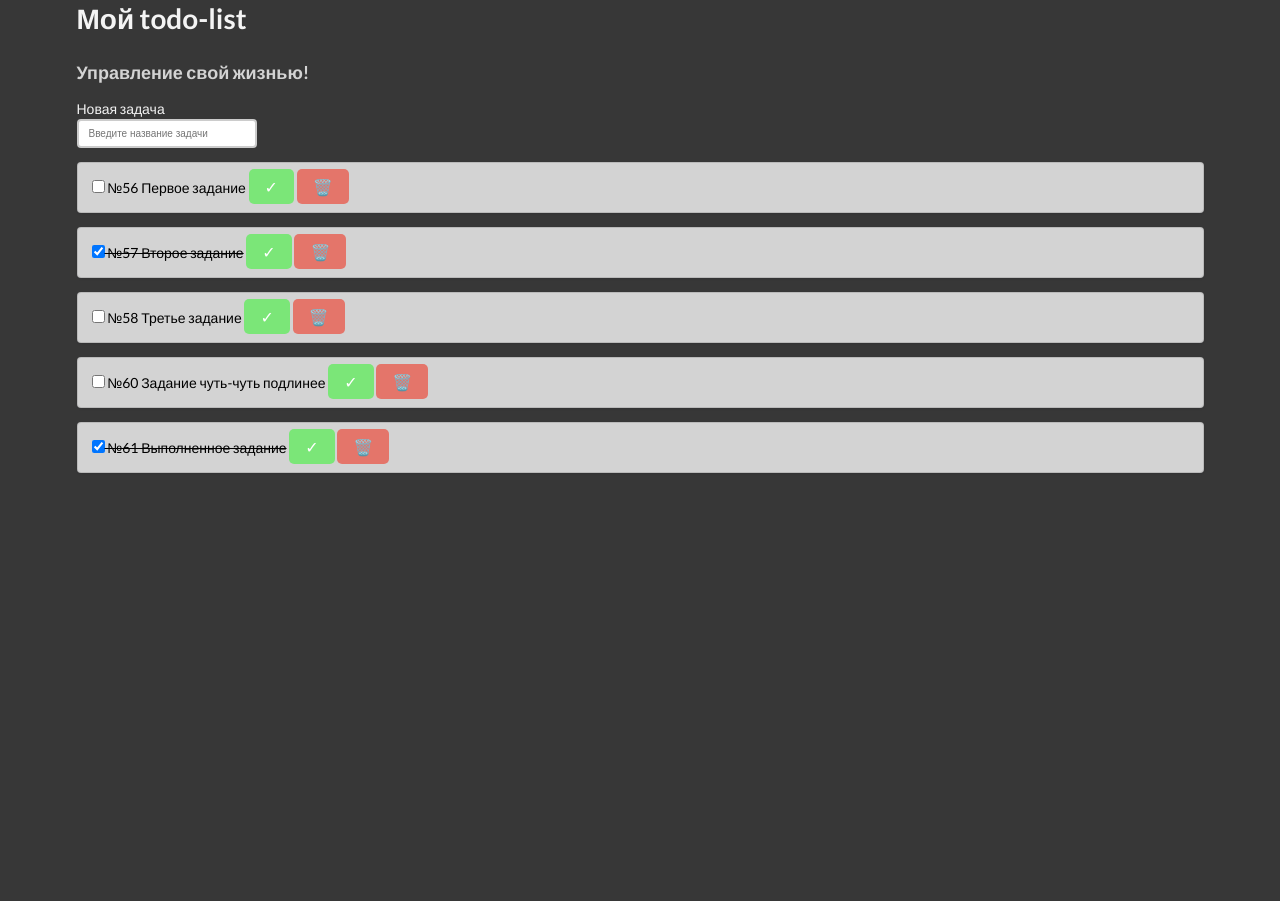
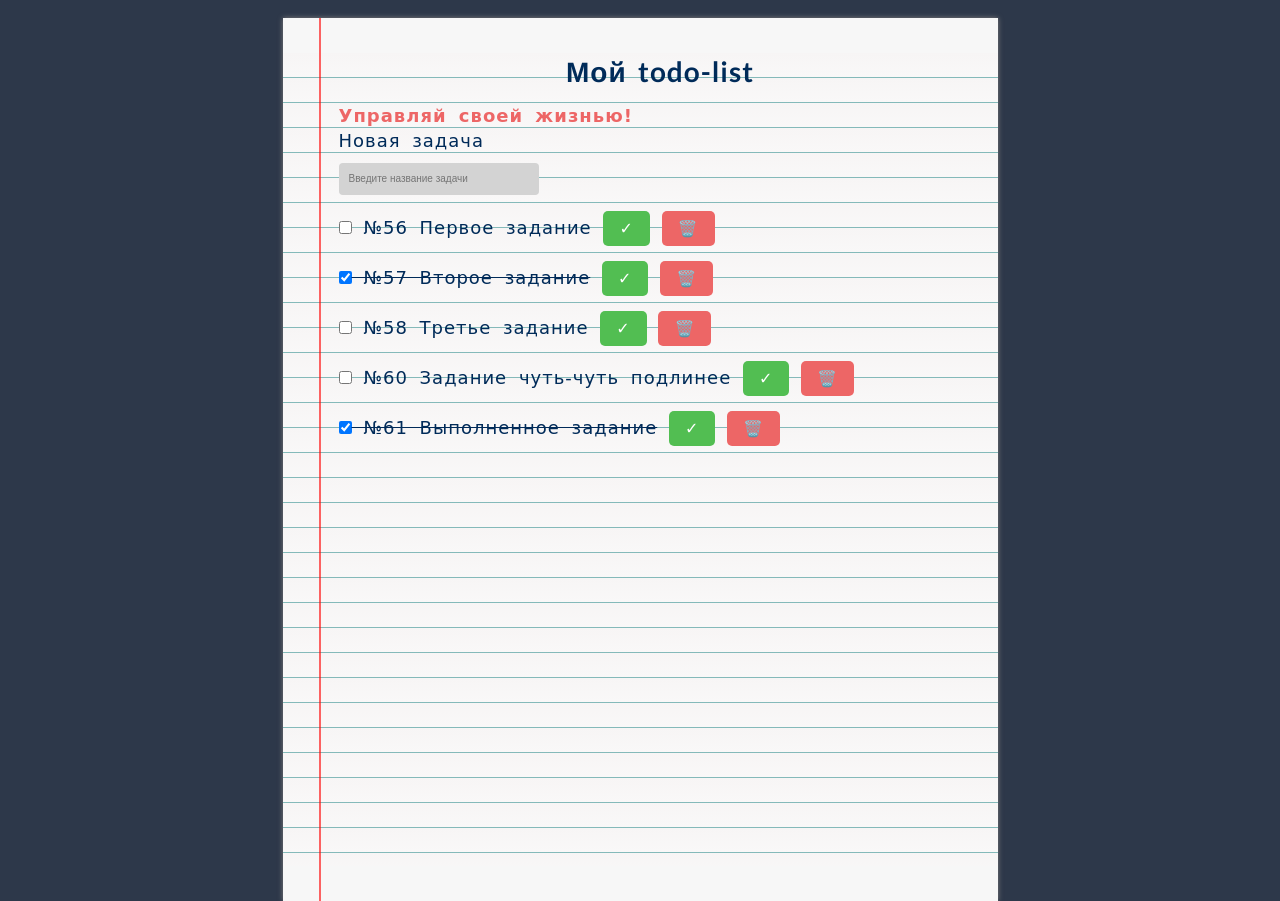
Before and after one commit to MishaNyKarl/todo-list, a Django app: page / in a window 1280 px wide. Before the commit the page ends 473 px from the top, so only its background shows below. Run offline with Django 4.2, Linux system fonts and the light colour scheme; data comes from the database, SQL or seed files in the repository; both versions use the stored data as it was after the commit.

Commit message:
Сделана стилизация под листок бумаги

```diff
--- a/todo/templates/todoapp/index.html
+++ b/todo/templates/todoapp/index.html
@@ -1,23 +1,24 @@
 {% extends 'todoapp/layout.html' %}
 
 {% block content %}
-
+<div id="list_with_lines">
+    <div id="depenukes">
+        <div id="text_dec">
             <div style="margin-top 50px;" class="ui container">
                 <h1>Мой todo-list</h1>
-    <h3 class="header3">Управление свой жизнью!</h3>
+                <b class="uprav">Управляй своей жизнью!</b>
                 <form action="{% url 'add' %}" method="post">
                     {% csrf_token %}
                     <div>
                         <label>Новая задача</label><br>
-            <input type="text" name="title" placeholder="Введите название задачи"><br>
+                        <input type="text" name="title" placeholder="Введите название задачи">
                     </div>
                 </form>
 
 
 
-
+                <div id="zadachi" style="padding-top: 17px">
                 {% for todo in todo_list %}
-<div class="ui segment" style="background:lightgrey">
 
                     {% if todo.is_complete == False %}
 
@@ -29,8 +30,11 @@
                         <p ><input type="checkbox" name="color-1" value="indigo"checked><a class="todos_headers_line-through"> №{{ todo.id }} {{ todo.title }}</a>   <a class="todo_but" href="{% url 'update' todo_id=todo.id %}">✓</a> <a class="delete_but" href="{% url 'delete' todo_id=todo.id %}">🗑️</a></p>
                         {% endif %}
 
-</div>
 
                 {% endfor %}
                 </div>
+            </div>
+        </div>
+    </div>
+</div>
 {% endblock %}
--- a/todo/todolist/static/todolist/css/style.css
+++ b/todo/todolist/static/todolist/css/style.css
@@ -1,51 +1,107 @@
-body, html
-{
-    background: #373737;
-    color: #f4f4f4;
+body{
+    background: #2D384A;
 }
 
-.header3{
-    color: lightgrey;
+h1{
+    text-align:center;
+}
+
+
+#list_with_lines{
+    width: 715px;
+    height: 883px;
+    position: relative;
+    margin: 18px auto;
+    padding-top: 35px;
+    padding-bottom: 35px;
+    background-color: #f7f7f7;
+    box-shadow: 0px 0px 5px 0px #827d7d;
+}
+
+#depenukes {
+    height: 100%;
+    background-image: repeating-linear-gradient(#f7f5f5 0px, #f9f8f8 24px, #107b7b 25px);
+}
+
+#list_with_lines::before {
+    content: '';
+    width: 2px;
+    height: 100%;
+    position: absolute;
+    top: 0;
+    left: 36px;
+    background-color: rgba(255,0,0,0.6);
+ }
+
+#text_dec{
+    padding-top: 0px;
+    padding-left: 56px;
+    padding-right: 16px;
+    line-height: 25px;
+    font-family: 'Dancing Script', cursive;
+    font-size: 18px;
+    letter-spacing: 1px;
+    word-spacing: 5px;
+    color: #002b59;
+}
+
+#zadachi{
+    color: #002b59;
+}
+
+
+.uprav {
+    text-align:center;
+    color: #ed6666;
 }
 
 input[type=text] {
-    width: 180px;
+    color: #002b59;
+    margin-top: 10px;
+    width: 200px;
     box-sizing: border-box;
-    border: 2px solid #ccc;
+    border: 0px solid #ccc;
     border-radius: 4px;
     font-size: 10px;
-    background-color: white;
+    background-color: lightgrey;
     background-position: 10px 10px;
     background-repeat: no-repeat;
-    padding: 7px 0px 7px 10px;
+    padding: 10px 0px 10px 10px;
     transition: width 0.4s ease-in-out;
 }
 
 input[type=text]:focus{
+
     width: 100%;
 }
 
 .todos_headers{
-      color: black;
+
+    line-height: 32px;
+    color: #002b59;
+    padding-top: 13px;
+
 }
 
 .todos_headers_line-through{
-  color: black;
+    line-height: 32px;
+    color: #002b59;
     text-decoration: line-through;
 }
+
 
 .delete_but {
     appearance: none;
     border: 0;
     border-radius: 5px;
-  background: #e4756a;
+    background: #ed6666;
     color: #fff;
     padding: 8px 16px;
     font-size: 16px;
 }
 
 .delete_but:hover {
-  background-color: #dc4d3f;
+    background-color: #9A2121;
 }
 
 .delete_but:active {
@@ -57,7 +113,7 @@ input[type=text]:focus{
     appearance: none;
     border: 0;
     border-radius: 5px;
-  background: #7be678;
+    background: #52BE52;
     color: #fff;
     padding: 8px 16px;
     font-size: 16px;
@@ -65,7 +121,8 @@ input[type=text]:focus{
 
 
 .todo_but:hover {
-  background-color: #48de5d;
+    background-color: #1B7B1B;
+    color: white;
 
 }
 
```
Also changed, not shown: todo/db.sqlite3. Lines whose indentation alone changed are shown as unchanged.
